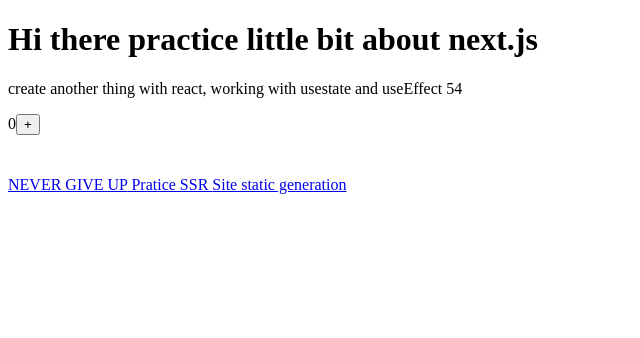
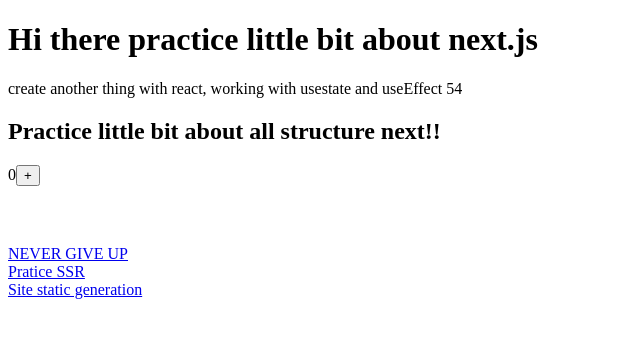
Before and after one commit to felipe-programador-18/createallnext, a Next.js app: page / in a window 1280 px wide. Shown: the top 338 px of the page, without its empty margins (0-640 px from the left). Built offline with nearby package versions, Linux system fonts and the light colour scheme; no server answers.

Commit message:
c16-adding new practice  about index

```diff
--- a/pages/index.js
+++ b/pages/index.js
@@ -25,6 +25,7 @@ const Home = () =>{
 
      <p> create another thing with react, working with usestate and useEffect {count} </p>
 
+    <h2>Practice little bit about all structure next!! </h2>
 
       {date}
      <button onClick={Increased}>+</button>
@@ -32,14 +33,17 @@ const Home = () =>{
 
      <pre> {JSON.stringify(get)} </pre>
 
+     <br/>
      <Link href='/teste'>
      <a>NEVER GIVE UP</a>
      </Link>
+      <br/>
 
      <Link href='/ssr'>
      <a> Pratice SSR </a>
      </Link>
 
+       <br/>
      <Link href='/ssg'>
         <a>Site static generation</a>
         </Link>
```
